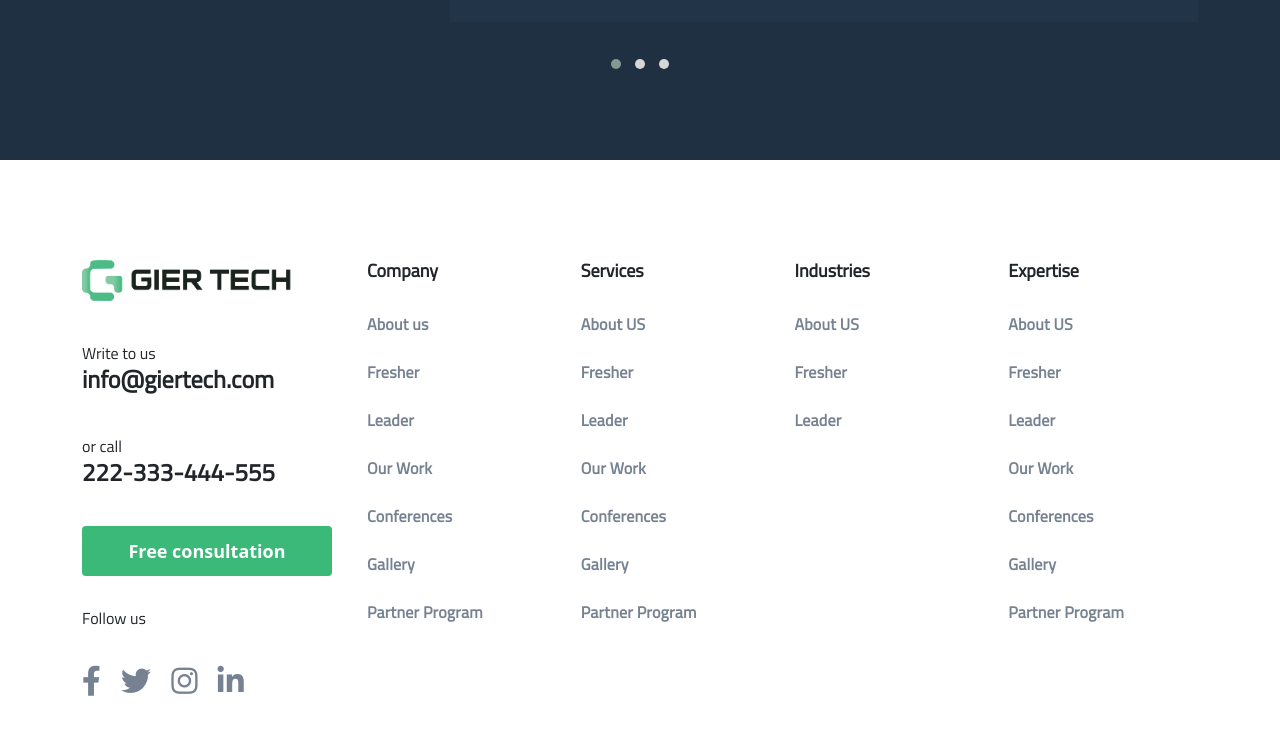
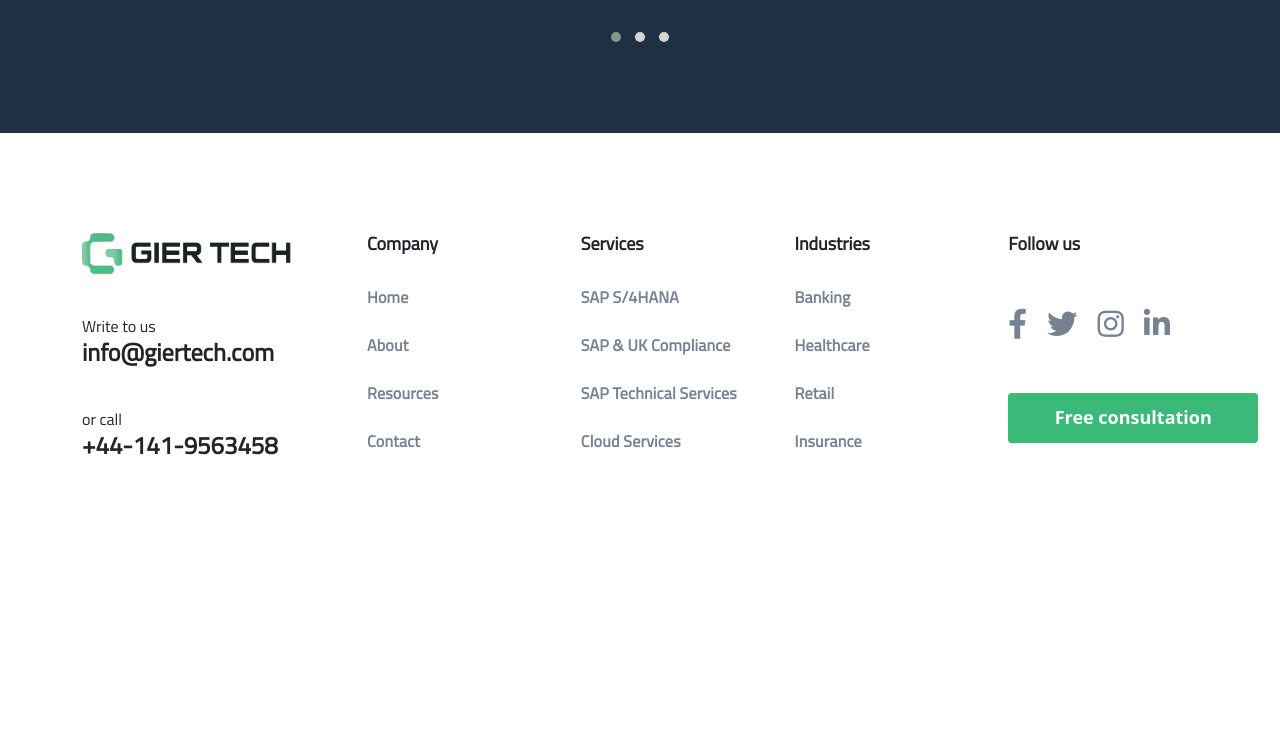
Before and after one commit to Rabia-Sammi/Gier-Tech, a plain HTML site: page index.html in a window 1280 px wide. Shown: the part 3641-4394 px from the top of the page. After the commit the page ends 4190 px from the top, so only its background shows below. Drawn offline with nearby package versions, Linux system fonts and the light colour scheme.

Commit message:
footer-changes

```diff
--- a/index.html
+++ b/index.html
@@ -59,13 +59,13 @@
                                     <li><a href="#">About</a></li>
                                     <li><a href="#">Services</a>
                                         <ul class="sub-menu">
-                                            <li><a href="#">SAP S/4HANA</a>SAP & UK Compliance
-                                            <li><a href="#">SAP & UK Compliance</a>
-                                            <li><a href="#">Analytics for SAP Data</a>
-                                            <li><a href="#">SAP Support</a>
-                                            <li><a href="#">SAP User Experience</a>
-                                            <li><a href="#">SAP Technical Services</a>
-                                            <li><a href="#">Cloud Services</a>
+                                            <li><a href="#">SAP S/4HANA</a></li>
+                                            <li><a href="#">SAP &amp; UK Compliance</a></li>
+                                            <li><a href="#">Analytics for SAP Data</a></li>
+                                            <li><a href="#">SAP Support</a></li>
+                                            <li><a href="#">SAP User Experience</a></li>
+                                            <li><a href="#">SAP Technical Services</a></li>
+                                            <li><a href="#">Cloud Services</a></li>
 
                                         </ul>
                                     </li>
@@ -100,21 +100,22 @@
                                 <div class="offcanvas-body">
                                     <ul id="main-menu" class="sm sm-menu">
                                         <!-- navbar-nav -->
-
-                                        <li><a href="#">Company</a></li>
-                                        <li><a href="#">Service</a>
+                                        <li><a href="#">Home</a></li>
+                                        <li><a href="#">About</a></li>
+                                        <li><a href="#">Services</a>
                                             <ul class="sub-menu">
-
+                                                <li><a href="#">SAP S/4HANA</a></li>
+                                                <li><a href="#">SAP &amp; UK Compliance</a></li>
+                                                <li><a href="#">Analytics for SAP Data</a></li>
+                                                <li><a href="#">SAP Support</a></li>
+                                                <li><a href="#">SAP User Experience</a></li>
+                                                <li><a href="#">SAP Technical Services</a></li>
+                                                <li><a href="#">Cloud Services</a></li>
                                             </ul>
                                         </li>
                                         <li><a href="#">Industries</a>
-                                            <ul class="sub-menu">
-
-                                            </ul>
                                         </li>
-                                        <li><a href="#">Expertise</a></li>
-                                        <li><a href="#">Case Studies</a></li>
-                                        <li><a href="#">Blog</a></li>
+                                        <li><a href="#">Resources</a></li>
                                     </ul>
                                 </div>
                             </div>
@@ -218,7 +219,7 @@
                         <div class="card-body">
                             <div class="heading">
                                 <img class="icon" src="Images/ico_banking.svg">
-                                <h2>Banking</h2>
+                                <h2>Public Sector</h2>
                             </div>
                             <p>Lorem ipsum dolor sit amet consectetur adipisicing elit. Nesciunt qui perferendis
                                 suscipit reprehenderit
@@ -226,7 +227,7 @@
                                 esse,
                                 saepe perspiciatis,
                                 repellat provident quam.</p>
-                            <a href="#">Learn more </a>
+
                         </div>
                     </div>
                 </div>
@@ -243,7 +244,7 @@
                                 esse,
                                 saepe perspiciatis,
                                 repellat provident quam.</p>
-                            <a href="#">Learn more </a>
+
                         </div>
 
                     </div>
@@ -253,7 +254,25 @@
                         <div class="card-body">
                             <div class="heading">
                                 <img class="icon" src="Images/ico_banking.svg">
-                                <h2>Banking</h2>
+                                <h2>Retail</h2>
+                            </div>
+                            <p>Lorem ipsum dolor sit amet consectetur adipisicing elit. Nesciunt qui perferendis
+                                suscipit reprehenderit
+                                animi sapiente, quae quas. Suscipit blanditiis vitae facilis qui laboriosam eos
+                                esse,
+                                saepe perspiciatis,
+                                repellat provident quam.</p>
+
+                        </div>
+
+                    </div>
+                </div>
+                <div class="col-12 col-lg-4">
+                    <div class="card">
+                        <div class="card-body">
+                            <div class="heading">
+                                <img class="icon" src="Images/ico_banking.svg">
+                                <h2>Insurance</h2>
                             </div>
                             <p>Lorem ipsum dolor sit amet consectetur adipisicing elit. Nesciunt qui perferendis
                                 suscipit reprehenderit
@@ -289,25 +308,7 @@
                         <div class="card-body">
                             <div class="heading">
                                 <img class="icon" src="Images/ico_banking.svg">
-                                <h2>Banking</h2>
-                            </div>
-                            <p>Lorem ipsum dolor sit amet consectetur adipisicing elit. Nesciunt qui perferendis
-                                suscipit reprehenderit
-                                animi sapiente, quae quas. Suscipit blanditiis vitae facilis qui laboriosam eos
-                                esse,
-                                saepe perspiciatis,
-                                repellat provident quam.</p>
-                            <a href="#">Learn more </a>
-                        </div>
-
-                    </div>
-                </div>
-                <div class="col-12 col-lg-4">
-                    <div class="card">
-                        <div class="card-body">
-                            <div class="heading">
-                                <img class="icon" src="Images/ico_banking.svg">
-                                <h2>Banking</h2>
+                                <h2>Logistics</h2>
                             </div>
                             <p>Lorem ipsum dolor sit amet consectetur adipisicing elit. Nesciunt qui perferendis
                                 suscipit reprehenderit
@@ -423,17 +424,8 @@
                         <p>Write to us</p>
                         <h2>info@giertech.com</h2>
                         <p>or call</p>
-                        <h2>222-333-444-555</h2>
-                        <button class="btn-green">Free consultation</button>
-                        <p>Follow us</p>
-                        <nav class="s-icon">
-                            <ul>
-                                <li><a href="#"><span><i class="fab fa-facebook-f"></i></span></a></li>
-                                <li><a href="#"><span><i class="fab fa-twitter"></i></span></a></li>
-                                <li><a href="#"><span><i class="fab fa-instagram"></i></span></a></li>
-                                <li><a href="#"><span><i class="fab fa-linkedin-in"></i></span></a></li>
-                            </ul>
-                        </nav>
+                        <h2>+44-141-9563458</h2>
+
                     </div>
                 </div>
                 <div class="col-12 col-lg-9">
@@ -441,46 +433,46 @@
                         <div class="col-6 col-lg-3">
                             <h3>Company</h3>
                             <ul>
-                                <li><a href="#">About us</a></li>
-                                <li><a href="#">Fresher</a></li>
-                                <li><a href="#">Leader</a></li>
-                                <li><a href="#">Our Work</a></li>
-                                <li><a href="#">Conferences</a></li>
-                                <li><a href="#">Gallery</a></li>
-                                <li><a href="#">Partner Program </a></li>
+                                <li><a href="#">Home</a></li>
+                                <li><a href="#">About</a></li>
+                                <li><a href="#">Resources</a></li>
+                                <li><a href="#">Contact</a></li>
+
                             </ul>
                         </div>
                         <div class="col-6 col-lg-3">
                             <h3>Services</h3>
                             <ul>
-                                <li><a href="#">About US</a></li>
-                                <li><a href="#">Fresher</a></li>
-                                <li><a href="#">Leader</a></li>
-                                <li><a href="#">Our Work</a></li>
-                                <li><a href="#">Conferences</a></li>
-                                <li><a href="#">Gallery</a></li>
-                                <li><a href="#">Partner Program </a></li>
+                                <li><a href="#">SAP S/4HANA </a></li>
+                                <li><a href="#">SAP &amp; UK Compliance</a></li>
+                                <li><a href="#">SAP Technical Services</a></li>
+                                <li><a href="#">Cloud Services</a></li>
+
                             </ul>
                         </div>
                         <div class="col-6 col-lg-3">
                             <h3>Industries</h3>
                             <ul>
-                                <li><a href="#">About US</a></li>
-                                <li><a href="#">Fresher</a></li>
-                                <li><a href="#">Leader</a></li>
+                                <li><a href="#">Banking</a></li>
+                                <li><a href="#">Healthcare</a></li>
+                                <li><a href="#">Retail</a></li>
+                                <li><a href="#">Insurance</a></li>
                             </ul>
                         </div>
                         <div class="col-6 col-lg-3">
-                            <h3>Expertise</h3>
-                            <ul>
-                                <li><a href="#">About US</a></li>
-                                <li><a href="#">Fresher</a></li>
-                                <li><a href="#">Leader</a></li>
-                                <li><a href="#">Our Work</a></li>
-                                <li><a href="#">Conferences</a></li>
-                                <li><a href="#">Gallery</a></li>
-                                <li><a href="#">Partner Program </a></li>
-                            </ul>
+                            <div class="c-info">
+
+                                <h3>Follow us</h3>
+                                <nav class="s-icon">
+                                    <ul>
+                                        <li><a href="#"><span><i class="fab fa-facebook-f"></i></span></a></li>
+                                        <li><a href="#"><span><i class="fab fa-twitter"></i></span></a></li>
+                                        <li><a href="#"><span><i class="fab fa-instagram"></i></span></a></li>
+                                        <li><a href="#"><span><i class="fab fa-linkedin-in"></i></span></a></li>
+                                    </ul>
+                                </nav>
+                                <button class="btn-green">Free consultation</button>
+                            </div>
                         </div>
                     </div>
 
```
Also changed, not shown: SAP-S-4HANA.html (+19 -18 lines).
